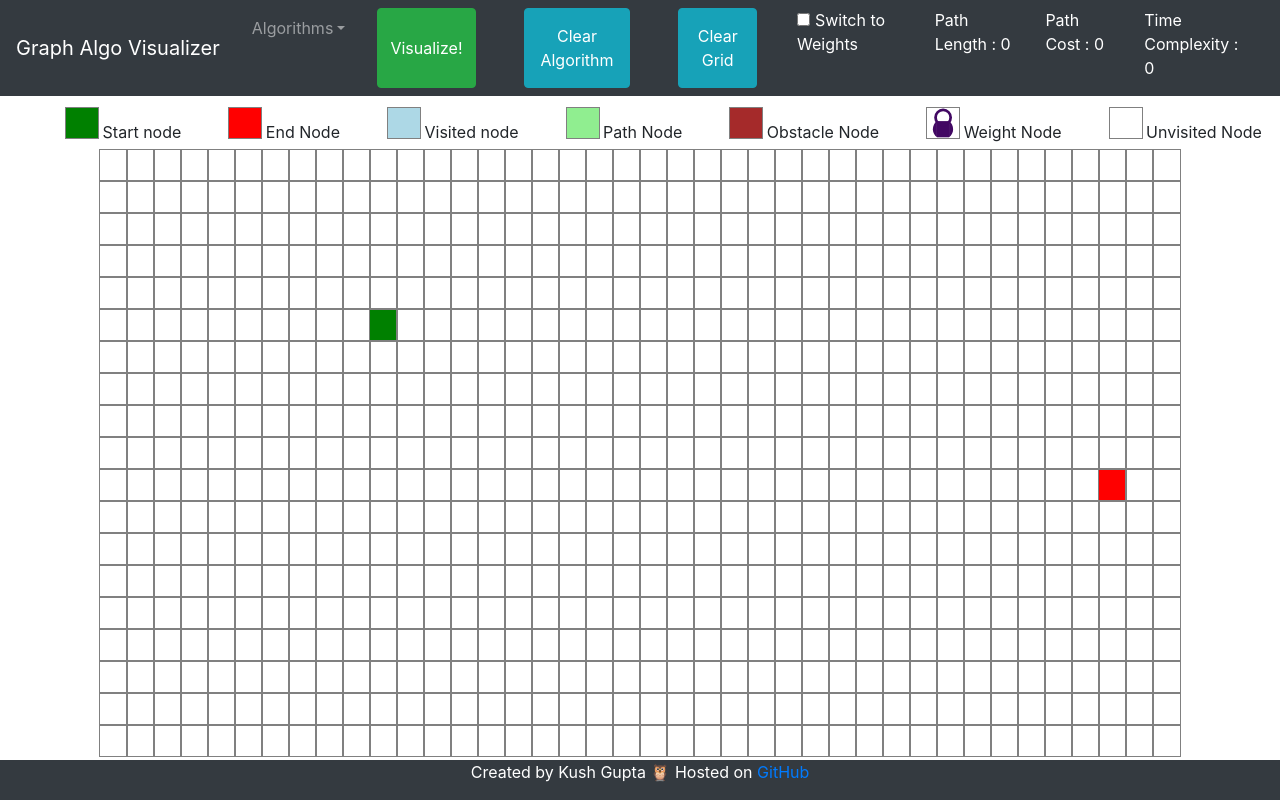
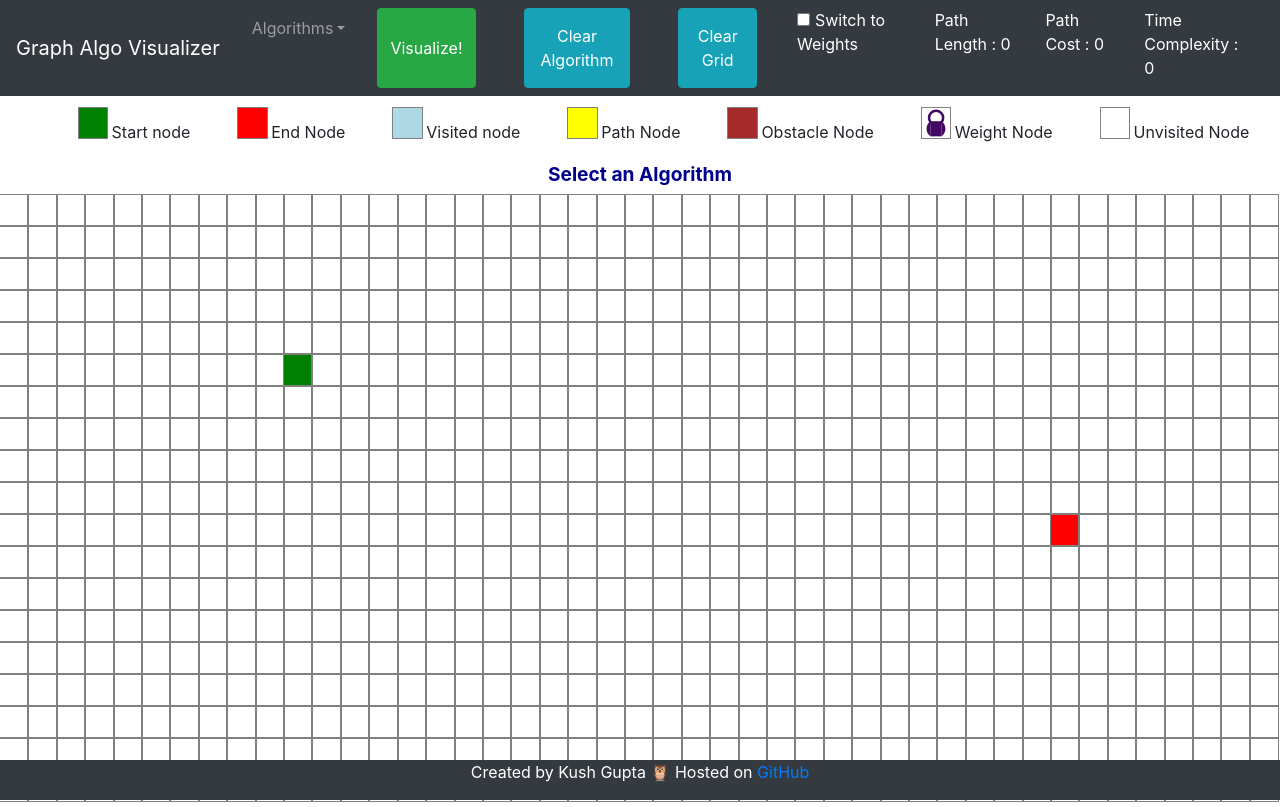
Before and after one commit to kushgupta-official/Graph-algo-visualizer, a React (Create React App) app: page / in a window 1280 px wide. Built offline with nearby package versions, Linux system fonts and the light colour scheme.

Commit message:
Display Information for any algo implemented

```diff
--- a/src/graphAlgoVisualizer/graphAlgoVisualizer.css
+++ b/src/graphAlgoVisualizer/graphAlgoVisualizer.css
@@ -1,9 +1,6 @@
 .grid {
   /* margin: 30px 100px 100px; */
   margin-top: 10px;
-  margin-left: 100px;
-  margin-right: 100px;
-  margin-bottom: 10px;
   /* margin-top: 2%; */
 }
 
@@ -40,6 +37,13 @@
   text-align: center;
 }
 
+.description {
+  text-align: center;
+  font-size: larger;
+  font-weight: bold;
+  color: darkblue;
+}
+
 .labels {
   align-items: center;
   text-align: center;
--- a/src/graphAlgoVisualizer/graphAlgoVisualizer.jsx
+++ b/src/graphAlgoVisualizer/graphAlgoVisualizer.jsx
@@ -21,7 +21,7 @@ import { dfs, getPathDFS, getWeightOfPathDFS } from "../algorithms/dfs";
 import "./node/node.css";
 
 const total_rows = 19;
-const total_columns = 40;
+const total_columns = 45;
 var startNode_Row = 5;
 var startNode_Col = 10;
 var endNode_Row = 10;
@@ -39,6 +39,7 @@ class GraphAlgoVisualizer extends Component {
     isMovingEnd: false,
     addWeights: false,
     processActive: false,
+    description: "Select an Algorithm",
   };
 
   componentDidMount() {
@@ -418,6 +419,21 @@ class GraphAlgoVisualizer extends Component {
     console.log(this.state.addWeights, "hi");
   };
 
+  getDescription=(algo)=>{
+    if (algo==="Dijkstra"){
+      this.setState({description:"Dijkstra's Algorithm ensures Shortest Path between 2 Nodes in any Weighted Graph"});
+    }
+    else if (algo==="Astar"){
+      this.setState({description:"A* Search Algorithm is an AI based Algorithm ensuring Shortest Path between 2 Nodes in any Weighted Graph in very less Time"});
+    }
+    else if (algo==="BFS"){
+      this.setState({description:"Breadth First Search ensures Shortest Path between 2 nodes in an Unweighted Graph"});
+    }
+    else if (algo==="DFS"){
+      this.setState({description:"Depth First Search does not ensures the Shortest Path"});
+    }
+  }
+
   render() {
     const { grid } = this.state;
     //  console.log(grid);
@@ -437,6 +453,7 @@ class GraphAlgoVisualizer extends Component {
           timeComplexity={this.state.timeComplexity}
           pathCost={this.state.pathCost}
           pathLength={this.state.pathLength}
+          handleDescription={(algo)=>this.getDescription(algo)}
         ></Navbar>
         <div className="labels mt-3">
           <li className="node startNode ml-5"></li>  Start node
@@ -447,23 +464,16 @@ class GraphAlgoVisualizer extends Component {
           <li className="node weight-present ml-5"></li>  Weight Node
           <li className="node ml-5"></li>  Unvisited Node
         </div>
+
+        <div className="description mt-3">
+          {this.state.description}
+        </div>
+
         <div className="grid">
           {grid.map((row, rowIdx) => {
             return (
               <div key={rowIdx}>
                 {row.map((node, nodeIdx) => {
-                  // const {
-                  //   row,
-                  //   column,
-                  //   isStart,
-                  //   isEnd,
-                  //   distance,
-                  //   isVisited,
-                  //   previousNode,
-                  //   isWall,
-                  //   weight,
-                  //   isMousePressed,
-                  // } = node;
                   return (
                     <Node
                       key={nodeIdx}
--- a/src/graphAlgoVisualizer/navbar.jsx
+++ b/src/graphAlgoVisualizer/navbar.jsx
@@ -14,15 +14,19 @@ class classNavbar extends Component {
   };
   forDijkstra = () => {
     this.setState({ currentAlgo: "Dijkstra" });
+    this.props.handleDescription("Dijkstra");
   };
   forAstar = () => {
     this.setState({ currentAlgo: "Astar" });
+    this.props.handleDescription("Astar");
   };
   forBFS = () => {
     this.setState({ currentAlgo: "BFS" });
+    this.props.handleDescription("BFS");
   };
   forDFS = () => {
     this.setState({ currentAlgo: "DFS" });
+    this.props.handleDescription("DFS");
   };
   visualize = () => {
     if (this.state.currentAlgo === "Dijkstra") {
--- a/src/graphAlgoVisualizer/node/node.css
+++ b/src/graphAlgoVisualizer/node/node.css
@@ -1,5 +1,5 @@
 .node {
-  width: 2.5%;
+  width: 2.22%;
   height: 30px;
   outline: 1px solid gray;
   display: inline-block;
@@ -35,10 +35,10 @@
 
 @keyframes path {
   from {
-    background-color: darkgreen;
+    background-color: yellowgreen;
   }
   to {
-    background-color: lightgreen;
+    background-color: yellow;
   }
 }
 
```
